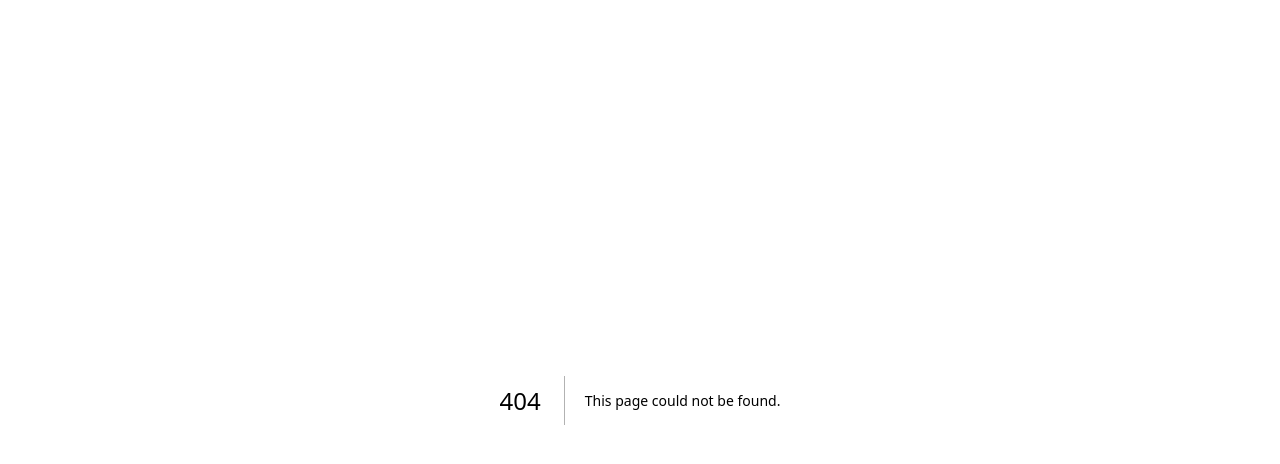
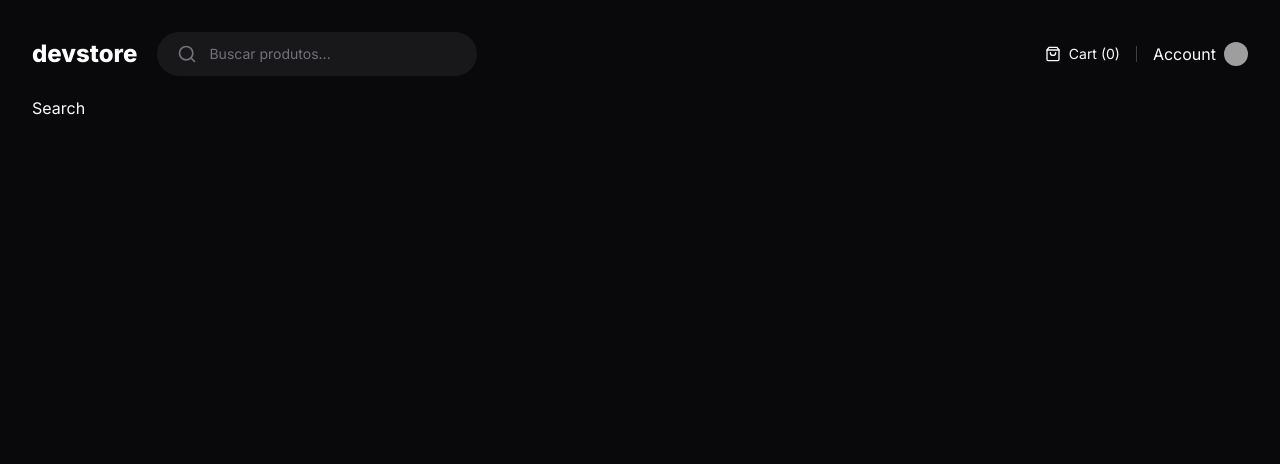
Before and after one commit to damarisdwayne/devstore, a Next.js app: page /search in a window 1280 px wide. Before the commit this address had no page. Shown: the top 464 px of the page. Built offline with nearby package versions, Linux system fonts and the light colour scheme; grey boxes are pictures that could not be loaded.

Commit message:
feat: header component created

```diff
--- a/next.config.mjs
+++ b/next.config.mjs
@@ -1,4 +1,8 @@
 /** @type {import('next').NextConfig} */
-const nextConfig = {};
+const nextConfig = {
+  images: {
+    domains: ['github.com'],
+  },
+}
 
-export default nextConfig;
+export default nextConfig
--- a/package.json
+++ b/package.json
@@ -9,6 +9,7 @@
     "lint": "next lint"
   },
   "dependencies": {
+    "lucide-react": "^0.427.0",
     "next": "14.2.5",
     "react": "^18",
     "react-dom": "^18"
--- /dev/null
+++ b/src/app/(store)/(home)/loading.tsx
@@ -0,0 +1,3 @@
+export default function HomeLoading() {
+  return <h1>Carregando</h1>
+}
--- /dev/null
+++ b/src/app/(store)/layout.tsx
@@ -0,0 +1,11 @@
+import Header from '@/components/header'
+import { ReactNode } from 'react'
+
+export default function StoreLayout({ children }: { children: ReactNode }) {
+  return (
+    <div className="mx-auto grid min-h-screen w-full max-w-[1600px] grid-rows-app gap-5 p-8">
+      <Header />
+      {children}
+    </div>
+  )
+}
--- /dev/null
+++ b/src/app/(store)/search/loading.tsx
@@ -0,0 +1,3 @@
+export default function SearchLoading() {
+  return <h1>Carregando</h1>
+}
--- /dev/null
+++ b/src/app/(store)/search/page.tsx
@@ -0,0 +1,3 @@
+export default function Search() {
+  return <div>Search</div>
+}
--- a/src/app/layout.tsx
+++ b/src/app/layout.tsx
@@ -14,8 +14,8 @@
   children: React.ReactNode
 }>) {
   return (
-    <html lang="en">
-      <body className={inter.variable}>{children}</body>
+    <html className={inter.variable} lang="pt">
+      <body className="bg-zinc-950 text-zinc-50 antialiased">{children}</body>
     </html>
   )
 }
--- /dev/null
+++ b/src/components/header.tsx
@@ -0,0 +1,44 @@
+import { Search, ShoppingBag } from 'lucide-react'
+import Image from 'next/image'
+import Link from 'next/link'
+
+export default function Header() {
+  return (
+    <div className="flex items-center justify-between">
+      <div className="flex items-center gap-5">
+        <Link href="/" className="text-2xl font-extrabold text-white">
+          devstore
+        </Link>
+
+        <form className="flex w-[320px] items-center gap-3 rounded-full bg-zinc-900 px-5 py-3 ring-zinc-700">
+          <Search className="w-5 h-5 text-zinc-500" />
+
+          <input
+            placeholder="Buscar produtos..."
+            className="flex-1 bg-transparent text-sm outline-none placeholder:text-zinc-500"
+          />
+        </form>
+      </div>
+
+      <div className="flex items-center gap-4">
+        <div className="flex items-center gap-2">
+          <ShoppingBag className="h-4 w-4" />
+          <span className="text-sm">Cart (0)</span>
+        </div>
+
+        <div className="w-px h-4 bg-zinc-700" />
+
+        <Link href="/" className="flex items-center gap-2 hover:underline">
+          <span>Account</span>
+          <Image
+            src="https://github.com/damarisdwayne.png"
+            alt=""
+            className="h-6 w-6 rounded-full"
+            width={24}
+            height={24}
+          />
+        </Link>
+      </div>
+    </div>
+  )
+}
--- a/tailwind.config.ts
+++ b/tailwind.config.ts
@@ -10,6 +10,9 @@
     fontFamily: {
       sans: 'var(--font-inter)',
     },
+    gridTemplateRows: {
+      app: 'min-content max-content',
+    },
   },
   plugins: [],
 }
```
Also changed, not shown: src/app/(store)/(home)/page.tsx (renamed from src/app/page.tsx), src/app/icon.png (added), 1 other file (tests, documents, lock files or other folders).
